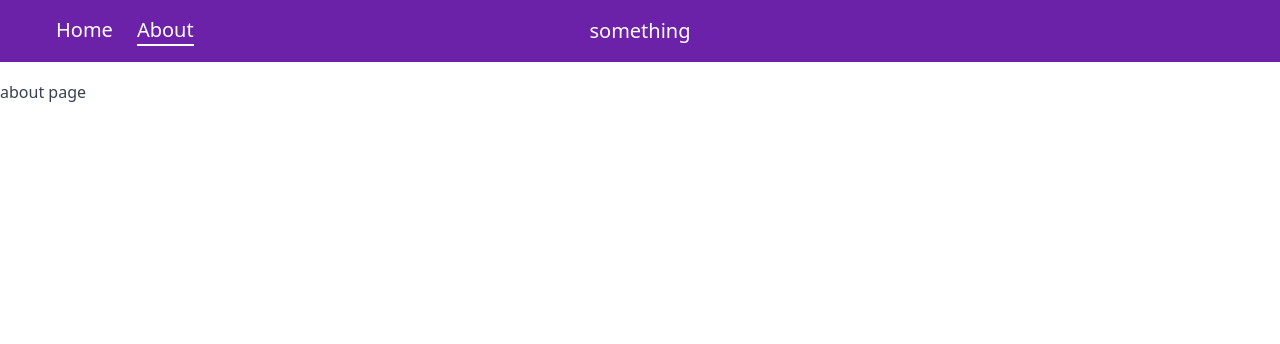
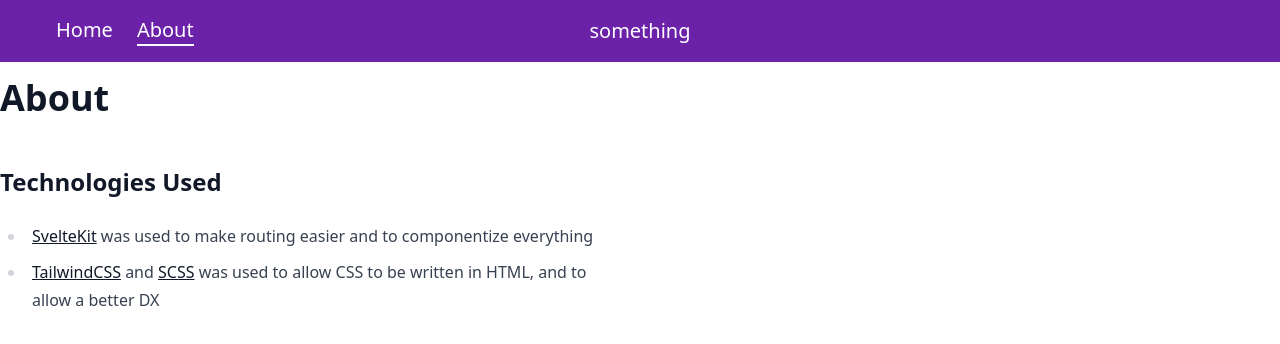
Before and after one commit to HarryAllen1/webmaster, a SvelteKit app: page /about in a window 1280 px wide. Shown: the top 344 px of the page. Built offline with nearby package versions, Linux system fonts and the light colour scheme.

Commit message:
About and sources page

```diff
--- a/src/routes/about/+page.svelte
+++ b/src/routes/about/+page.svelte
@@ -2,4 +2,16 @@
 	<title>About</title>
 </svelte:head>
 
-about page
+<h1>About</h1>
+
+<h2>Technologies Used</h2>
+<ul>
+	<li>
+		<a href="https://kit.svelte.dev/">SvelteKit</a> was used to make routing easier and to componentize
+		everything
+	</li>
+	<li>
+		<a href="https://tailwindcss.com/">TailwindCSS</a> and <a href="https://sass-lang.com">SCSS</a> was
+		used to allow CSS to be written in HTML, and to allow a better DX
+	</li>
+</ul>
--- /dev/null
+++ b/src/routes/sources/+page.svelte
@@ -0,0 +1,3 @@
+<svelte:head>
+	<title>Sources</title>
+</svelte:head>
```
Also changed, not shown: package.json (+5 -6 lines), 1 other file (tests, documents, lock files or other folders).
